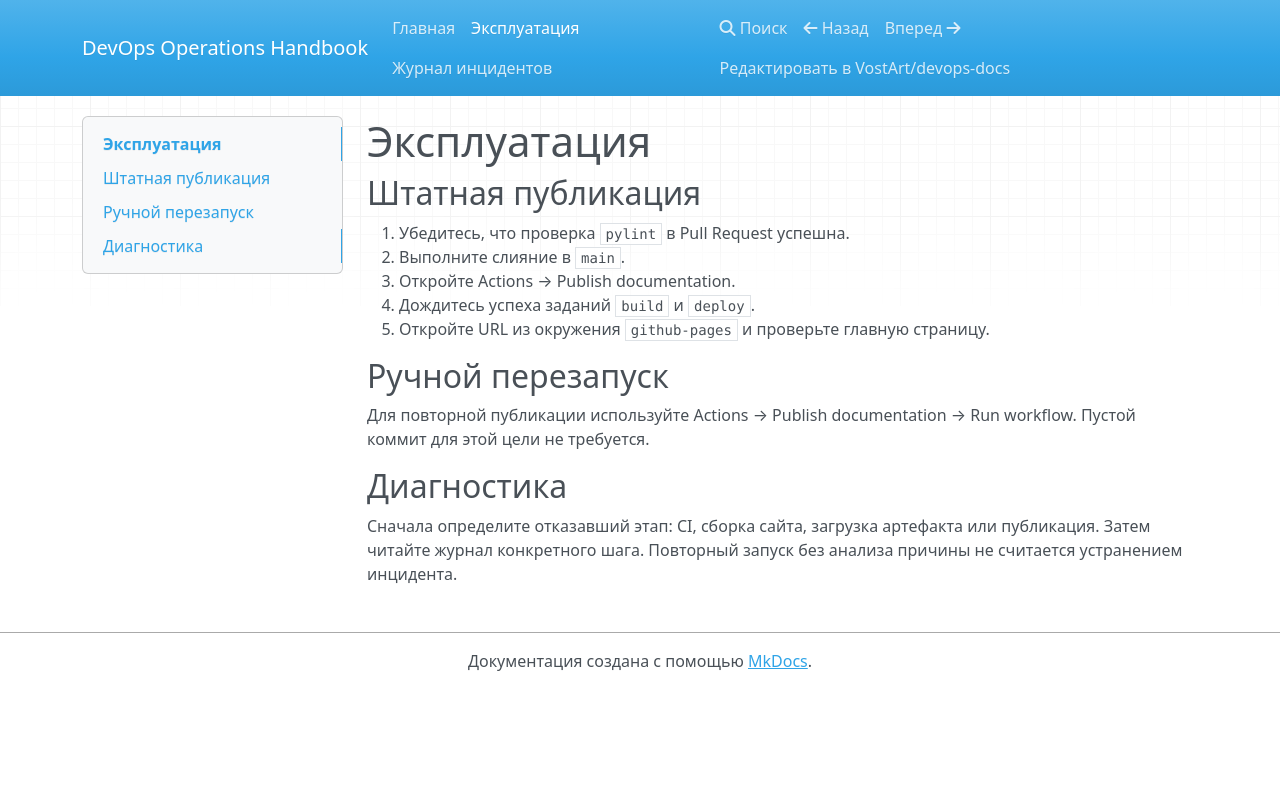
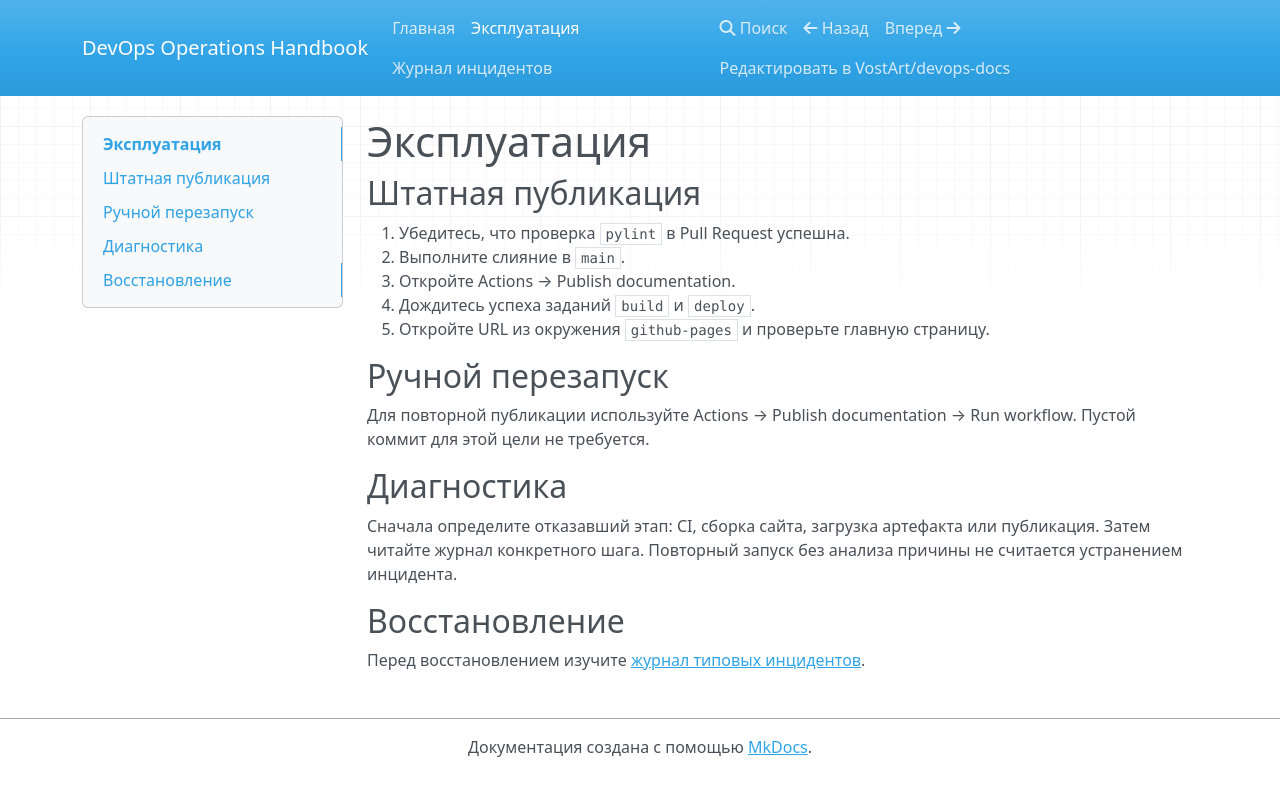
Before and after one commit to VostArt/devops-docs, an MkDocs documentation site: the page built from docs/runbook.md, in a window 1280 px wide. Shown: the top 796 px of the page. Built offline with MkDocs 1.6.1, drawn with Linux system fonts in a browser that asks for light colours; nearby versions of some CDN libraries.

Commit message:
docs: point recovery section to existing incident log

```diff
--- a/docs/runbook.md
+++ b/docs/runbook.md
@@ -17,3 +17,7 @@
 
 Сначала определите отказавший этап: CI, сборка сайта, загрузка артефакта или публикация.
 Затем читайте журнал конкретного шага. Повторный запуск без анализа причины не считается устранением инцидента.
+
+## Восстановление
+
+Перед восстановлением изучите [журнал типовых инцидентов](incidents.md).
```
